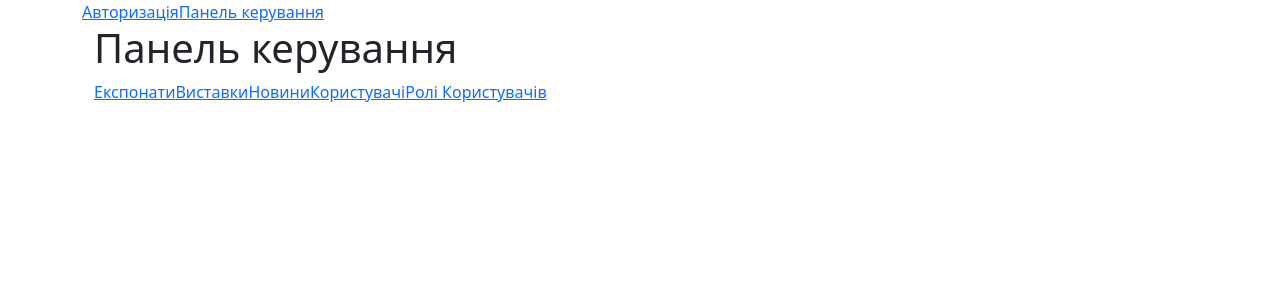
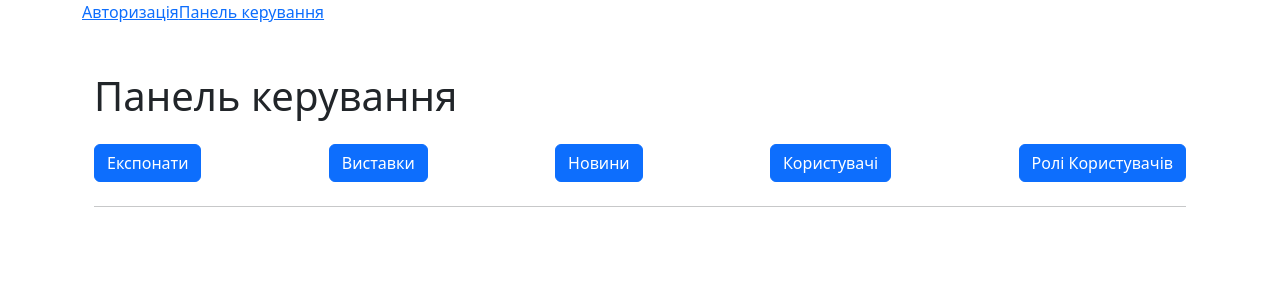
Before and after one commit to VMekh8/MuseumASPCoreSite, a Vue app in the folder MuseumSite/MuseumSite/: page /controlpanel in a window 1280 px wide. Shown: the top 300 px of the page. Built offline with nearby package versions, Linux system fonts and the light colour scheme.

Commit message:
add style for main control panel

```diff
--- a/MuseumSite/MuseumSite/src/layouts/ControlPanel/MainControl.vue
+++ b/MuseumSite/MuseumSite/src/layouts/ControlPanel/MainControl.vue
@@ -1,17 +1,30 @@
 <template>
     <div class="container">
-        <h1>Панель керування</h1>
+      <h1 class="mt-5">Панель керування</h1>
 
-        <nav>
-            <router-link to="/controlpanel/exhibitcontrol">Експонати</router-link>
-            <router-link to="/controlpanel/exhibitioncontrol">Виставки</router-link>
-            <router-link to="/controlpanel/museumnewscontrol">Новини</router-link>
-            <router-link to="/controlpanel/usercontrol">Користувачі</router-link>
-            <router-link to="">Ролі Користувачів</router-link>
-        </nav>
+      <div class="d-flex justify-content-between mt-4">
+      <div>
+        <router-link to="/controlpanel/exhibitcontrol" class="btn btn-primary btn-block btn-md">Експонати</router-link>
+      </div>
+      <div>
+        <router-link to="/controlpanel/exhibitioncontrol" class="btn btn-primary btn-block btn-md">Виставки</router-link>
+      </div>
+      <div>
+        <router-link to="/controlpanel/museumnewscontrol" class="btn btn-primary btn-block btn-md">Новини</router-link>
+      </div>
+      <div>
+        <router-link to="/controlpanel/usercontrol" class="btn btn-primary btn-block btn-md">Користувачі</router-link>
+      </div>
+      <div>
+        <router-link to="" class="btn btn-primary btn-block btn-md">Ролі Користувачів</router-link>
+      </div>
+    </div>
 
-        <main>
-            <router-view/>
-        </main>
+
+      <hr class="mt-4">
+
+      <main>
+        <router-view />
+      </main>
     </div>
-</template>
+  </template>
--- a/MuseumSite/MuseumSite/src/layouts/ControlPanel/UserControl.vue
+++ b/MuseumSite/MuseumSite/src/layouts/ControlPanel/UserControl.vue
@@ -53,13 +53,13 @@
 
 <script lang="ts">
 import { ref, onMounted } from 'vue';
-import { UserResponce } from '../../Models/User'
+import { UserResponse } from '../../Models/User'
 import { apiClient } from '../../apiClient';
 
 export default {
     setup() {
 
-        const users = ref<UserResponce[]>([]);
+        const users = ref<UserResponse[]>([]);
         const roles = ref([]);
 
         const isEditEmail = ref<boolean[]>([]);
@@ -71,7 +71,7 @@ export default {
 
             const response = await apiClient.get('/Admin/GetUsers')
 
-            users.value = response.data.map((user: any) => new UserResponce(
+            users.value = response.data.map((user: any) => new UserResponse(
                 user.id,
                 user.email,
                 user.password,
```
